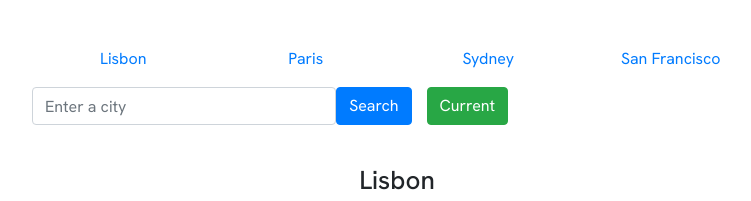
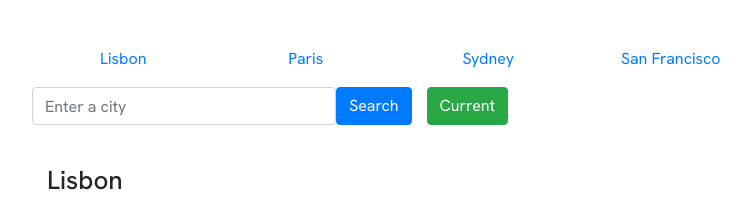
Before and after one commit to elenvlas/weather-app, a plain HTML site: page index.html in a window 1280 px wide. Shown: the part 97-298 px from the top of the page, without its empty margins (243-994 px from the left). Drawn offline with nearby package versions, Linux system fonts and the light colour scheme.

Commit message:
Update index.html

```diff
--- a/index.html
+++ b/index.html
@@ -71,7 +71,7 @@
       </form>
       <br />
 
-      <h1 class="title-city" id="found-city">Lisbon</h1>
+      <h2 class="title-city" id="found-city">Lisbon</h2>
       <div id="current-data"></div>
       <div id="description">Clouds</div>
 
```
